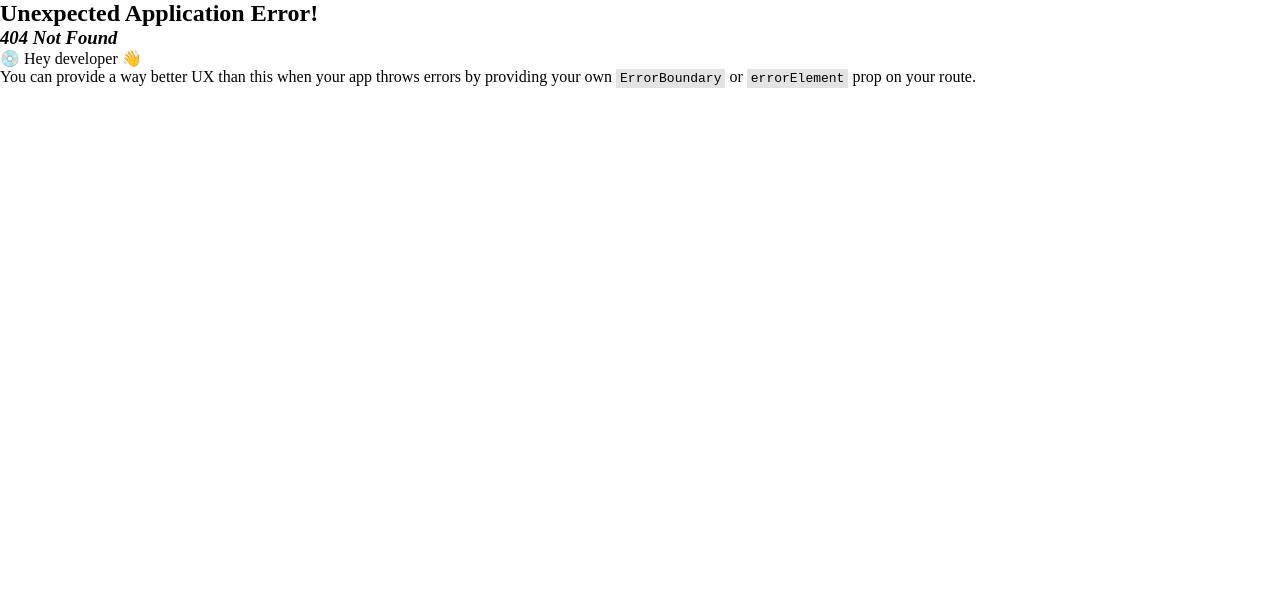
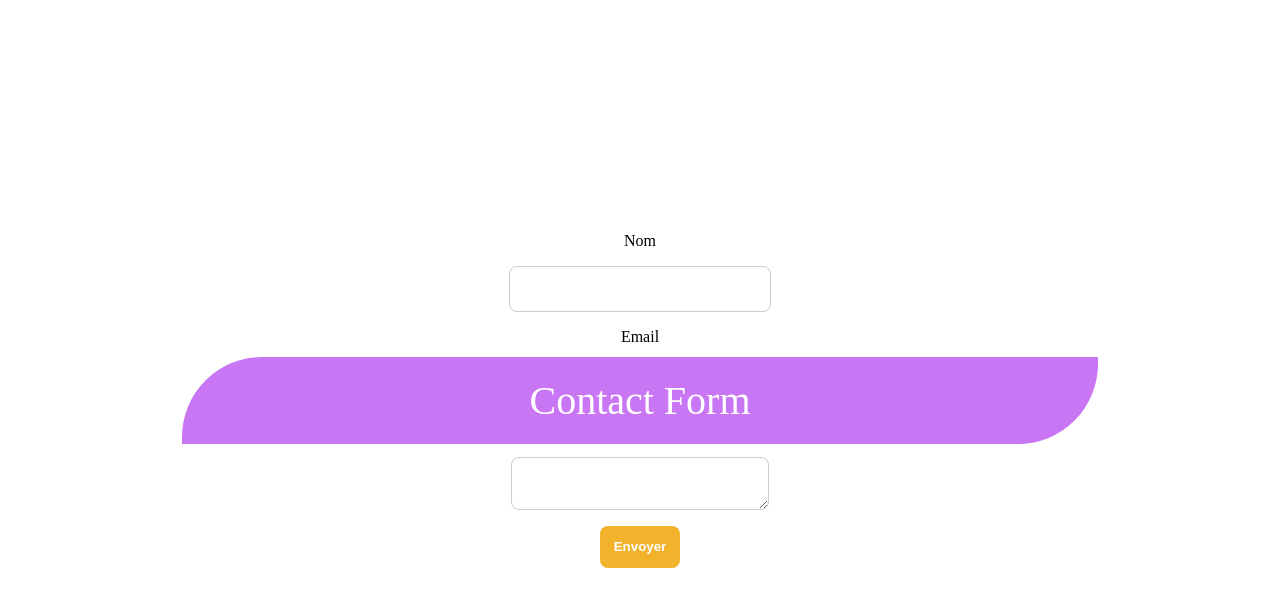
Before and after one commit to Sunnysmilen/Portfolio, a React (Vite) app in the folder client/: page /contact in a window 1280 px wide. Before the commit this address had no page. Shown: the top 606 px of the page. Built offline with nearby package versions, Linux system fonts and the light colour scheme.

Commit message:
feat: created contact form

```diff
--- /dev/null
+++ b/client/src/assets/styles/contact.css
@@ -0,0 +1,64 @@
+.contact_section {
+  align-items: center;
+  gap: 2em;
+}
+
+.envoi_message {
+  position: fixed;
+  top: 50%;
+  left: 50%;
+  transform: translate(-50%, -50%);
+  background-color: #4caf50;
+  color: white;
+  padding: 1.5em 2em;
+  border-radius: 10px;
+  box-shadow: 0 4px 10px rgba(0, 0, 0, 0.3);
+  font-size: 1.2rem;
+  z-index: 1000;
+  animation: fadeInOut 3s forwards;
+}
+
+/* Animation : apparition + disparition */
+@keyframes fadeInOut {
+  0% {
+    opacity: 0;
+    transform: translate(-50%, -60%);
+  }
+  10%,
+  90% {
+    opacity: 1;
+    transform: translate(-50%, -50%);
+  }
+  100% {
+    opacity: 0;
+    transform: translate(-50%, -40%);
+  }
+}
+
+.contact_form {
+  display: flex;
+  flex-direction: column;
+  gap: 1em;
+  max-width: 600px;
+  margin: 2em auto;
+}
+
+.contact_form input,
+.contact_form select,
+.contact_form textarea {
+  padding: 0.8em;
+  border-radius: 8px;
+  border: 1px solid #ccc;
+  font-size: 1em;
+  width: 100%;
+}
+
+.contact_form button {
+  padding: 1em;
+  background-color: #f2b22c;
+  color: white;
+  border: none;
+  border-radius: 8px;
+  font-weight: bold;
+  cursor: pointer;
+}
--- a/client/src/components/SinglePage/ContactForm.tsx
+++ b/client/src/components/SinglePage/ContactForm.tsx
@@ -1,29 +1,44 @@
 import { Element } from "react-scroll";
+import "../../assets/styles/contact.css";
+import { ValidationError, useForm } from "@formspree/react";
 
 export default function ContactForm() {
+  const [state, handleSubmit] = useForm("xldlbjlw");
+  if (state.succeeded) {
+    return (
+      <p className="envoi_message">Merci, votre message a bien été envoyé !</p>
+    );
+  }
+
   return (
     <>
       <Element name="experiences">
         <section>
-          <header>Contact Form</header>
-          <form action="">
-            <label htmlFor="">Nom</label>
-            <input type="text" />
-            <label htmlFor="">Prénom</label>
-            <input type="text" />
-            <label htmlFor="">Email</label>
-            <input type="text" />
-            <select name="Objet" id="objet">
-              <option value="">Sujet de votre message</option>
-              <option value="entreprise">Entreprise</option>
-              <option value="entreprise">Entreprise</option>
-              <option value="questions">Questions</option>
-              <option value="autres sujets">Autres sujets</option>
-            </select>
-            <label htmlFor="">Message</label>
+          <header className="contact_section">Contact Form</header>
+          <form onSubmit={handleSubmit} className="contact_form ">
+            <label htmlFor="nom">Nom</label>
+            <input type="text" name="nom" required />
+            <ValidationError prefix="Nom" field="nom" errors={state.errors} />
 
-            <input type="text" />
-            <input type="submit" name="Envoyer" />
+            <label htmlFor="email">Email</label>
+            <input type="email" name="email" required />
+            <ValidationError
+              prefix="Email"
+              field="email"
+              errors={state.errors}
+            />
+
+            <label htmlFor="message">Message</label>
+            <textarea name="message" required />
+            <ValidationError
+              prefix="Message"
+              field="message"
+              errors={state.errors}
+            />
+
+            <button type="submit" disabled={state.submitting}>
+              Envoyer
+            </button>
           </form>
         </section>
       </Element>
--- a/client/src/main.tsx
+++ b/client/src/main.tsx
@@ -4,6 +4,7 @@ import { createRoot } from "react-dom/client";
 import { RouterProvider, createBrowserRouter } from "react-router";
 
 import App from "./App";
+import ContactForm from "./components/SinglePage/ContactForm";
 import SinglePage from "./pages/SinglePage";
 
 const router = createBrowserRouter([
@@ -11,6 +12,7 @@ const router = createBrowserRouter([
     element: <App />,
     children: [{ path: "/", element: <SinglePage /> }],
   },
+  { path: "/contact", element: <ContactForm /> },
 ]);
 
 const rootElement = document.getElementById("root");
```
Also changed, not shown: 2 other files (tests, documents, lock files or other folders).
